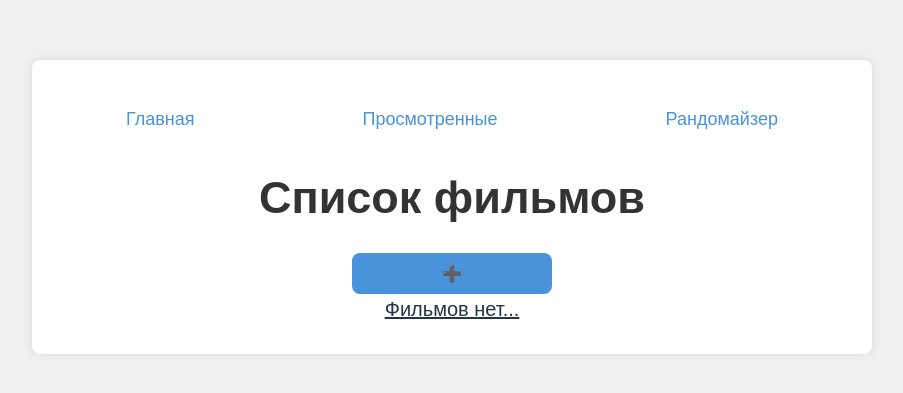
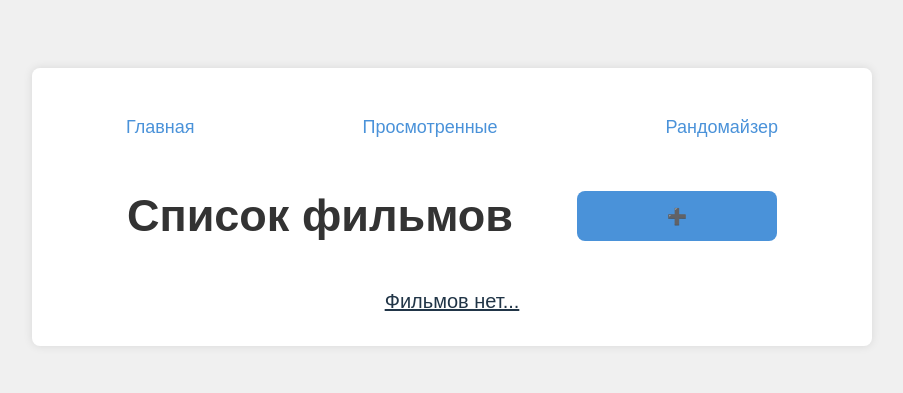
Before and after one commit to MarcusFrei/movie-randomizer, a React (Vite) app: page / in a window 1280 px wide. Shown: the part 193-586 px from the top of the page, without its empty margins (188-1091 px from the left). Built offline with nearby package versions, Linux system fonts and the light colour scheme.

Commit message:
Немного UI

```diff
--- a/src/App.css
+++ b/src/App.css
@@ -13,6 +13,7 @@ h1 {
   font-size: 45px;
   text-align: center;
   color: #333;
+  margin: 0;
 }
 
 h2 {
@@ -114,3 +115,9 @@ p {
   height: 30px;
   width: 400px;
 }
+
+.header-block {
+  display: flex;
+  justify-content: space-between;
+  margin: 40px 75px 45px;
+}
--- a/src/components/MovieList/MovieList.tsx
+++ b/src/components/MovieList/MovieList.tsx
@@ -50,12 +50,15 @@ const MovieList: React.FC<MovieListProps> = ({ mode, onImageClick }) => {
 
   return (
     <div>
-      <h1>{isWatchedMode ? 'Просмотренные фильмы' : 'Список фильмов'}</h1>
-      <div className="button_block">
-        <button onClick={() => setIsModalOpen(true)} className="add_button">
-          ➕
-        </button>
+      <div className="header-block">
+        <h1>{isWatchedMode ? 'Просмотренные фильмы' : 'Список фильмов'}</h1>
+        <div className="button_block">
+          <button onClick={() => setIsModalOpen(true)} className="add_button">
+            ➕
+          </button>
+        </div>
       </div>
+
       {filteredMovies.length === 0 ? (
         <p>
           {isWatchedMode
```
